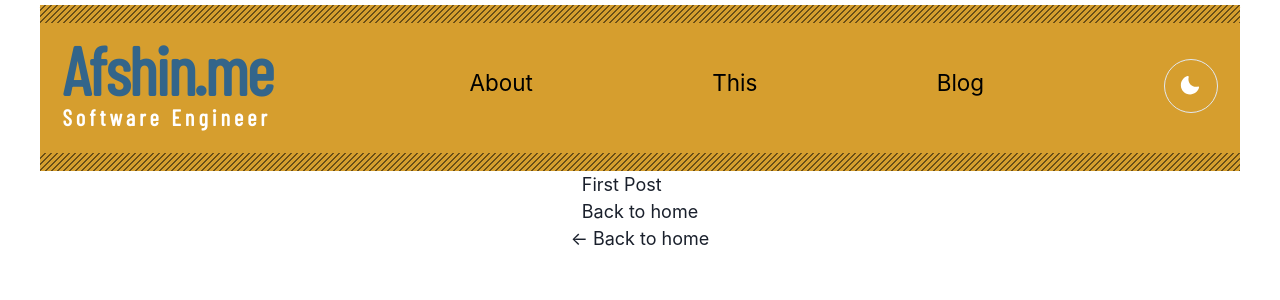
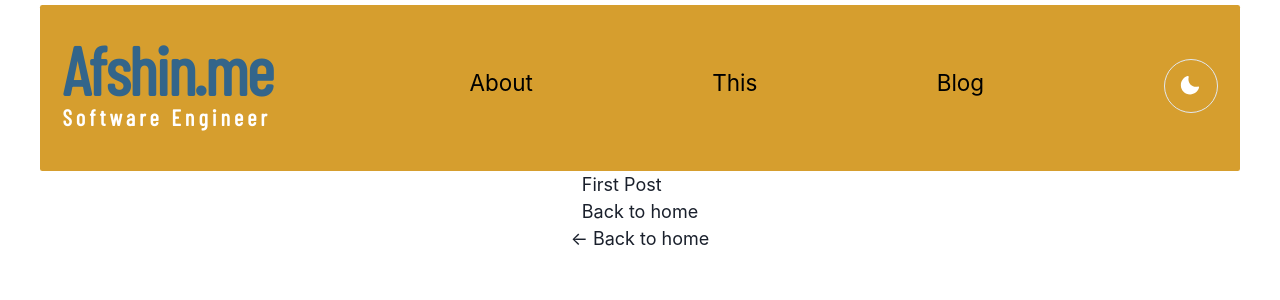
Before and after one commit to afshinator/next-afshin-me-first-try, a Next.js app: page /posts/first-post in a window 1280 px wide. Shown: the top 300 px of the page. Built offline with nearby package versions, Linux system fonts and the light colour scheme.

Commit message:
use getStaticProps on my two pages for some joy

```diff
--- a/components/PageHeader.js
+++ b/components/PageHeader.js
@@ -47,9 +47,7 @@
 
 function PageHeader(props) {
   const [show, setShow] = React.useState(false);
-  const [randomClass, setRandomClass] = React.useState(() => {
-    return "tileImage" + Math.floor(Math.random() * Math.floor(10));
-  });
+  const { randomClass } = props;
   const handleToggle = () => setShow(!show);
   return (
     <Flex
--- a/components/layout.js
+++ b/components/layout.js
@@ -17,7 +17,7 @@
 const name = "Shinators";
 export const siteTitle = "Next.js Website soon come";
 
-export default function Layout({ children, inPage }) {
+export default function Layout({ children, inPage, randomClass }) {
   console.log("layout.js: home?", inPage);
   return (
     <>
@@ -49,7 +49,7 @@
         m="0 auto"
       >
         <Progress size="xs" isIndeterminate />
-        <PageHeader inPage={inPage} />
+        <PageHeader inPage={inPage} randomClass={randomClass}/>
 
         <main>{children}</main>
         {inPage !== "home" && (
```
Also changed, not shown: pages/about.js (+14 -2 lines), pages/index.js (+10 -5 lines).
